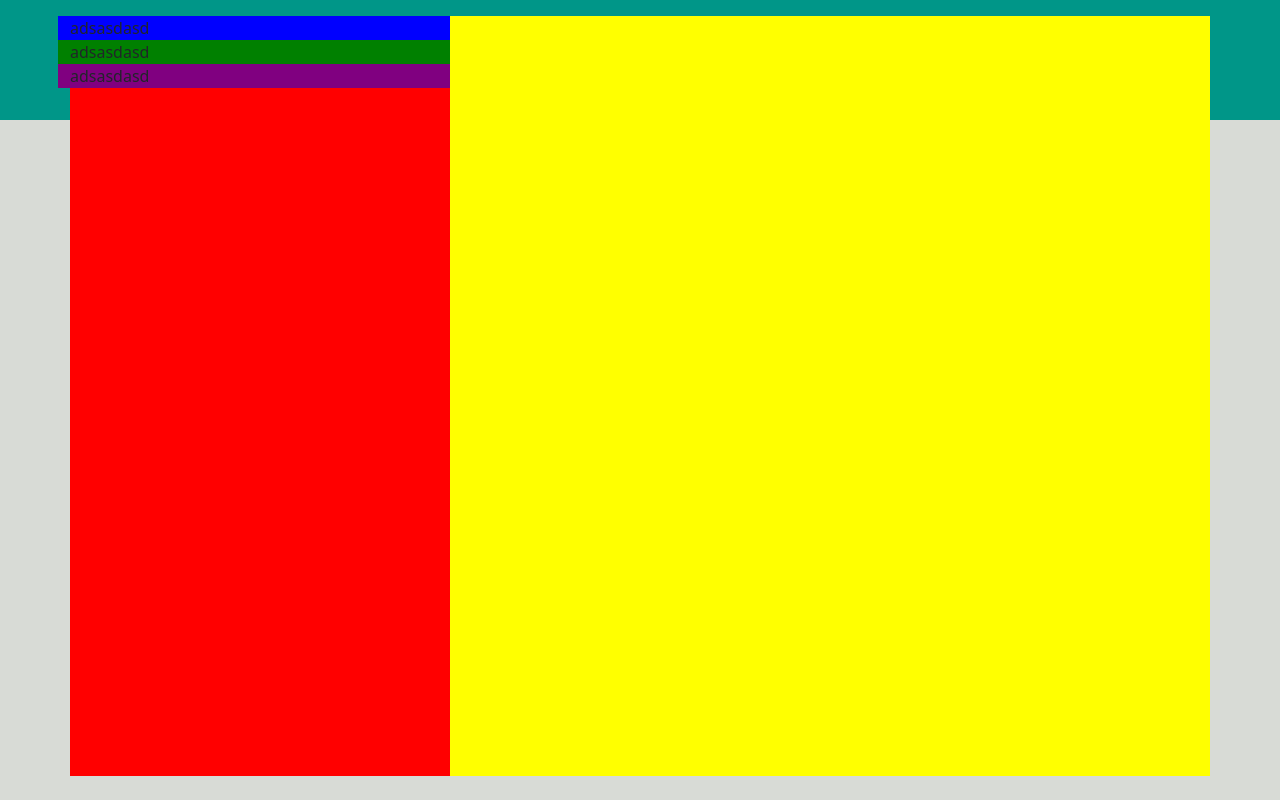
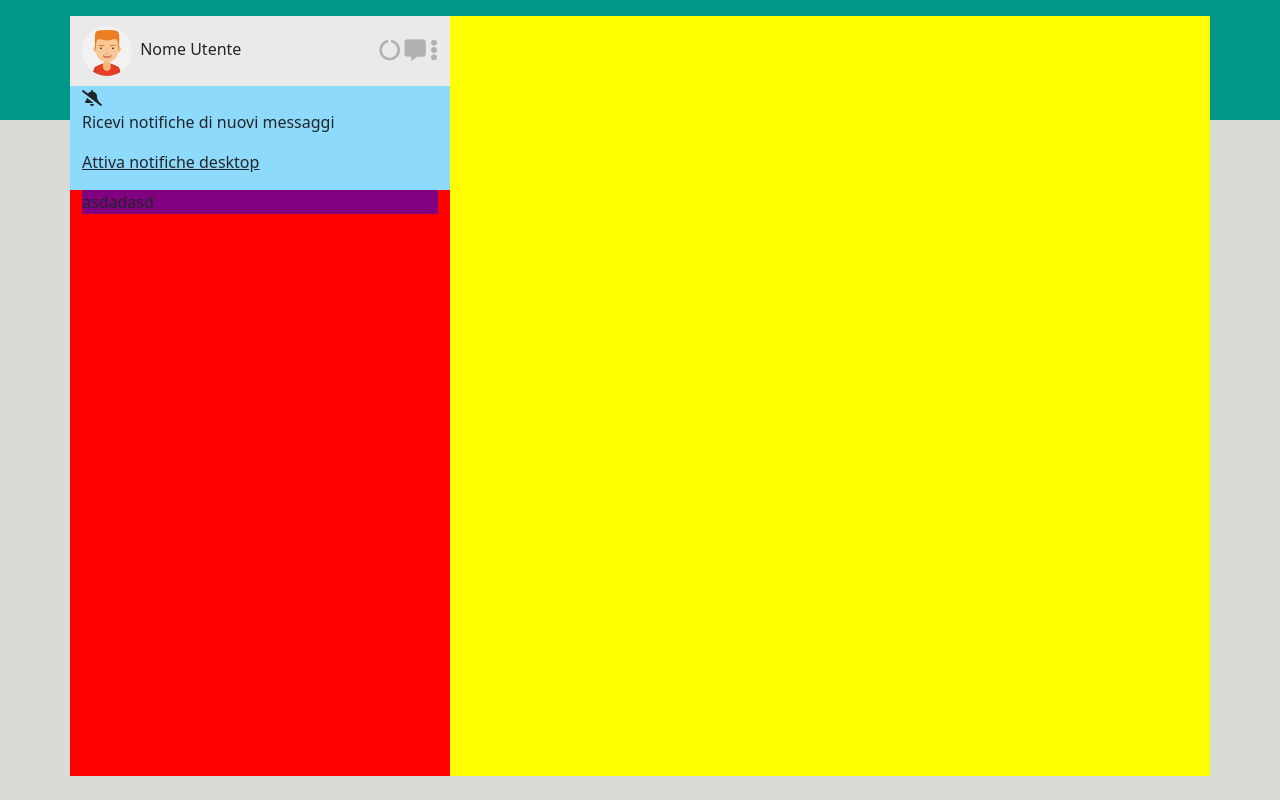
Before and after one commit to AngeloLista/vue-boolzapp, a plain HTML site: page index.html in a window 1280 px wide. Drawn offline with nearby package versions, Linux system fonts and the light colour scheme.

Commit message:
added User Info structure & content

```diff
--- a/css/style.css
+++ b/css/style.css
@@ -23,18 +23,31 @@
 }
 
 /* Utilities */
-.h-100 {
-    height: 100px;
-}
-
 .purple {
     background-color: purple;
 }
 
-.blue {
-    background-color: blue;
+.light-gray {
+    background-color: #eaeaea;
+}
+
+.light-blue {
+    background-color: #8edafc;
 }
 
 .green {
     background-color: green;
 }
+
+.icon-gray {
+    color: #b1b1b1;
+}
+
+.avatar-img {
+    border-radius: 50%;
+    height: 50px;
+}
+
+.height-70 {
+    height: 70px;
+}
--- a/index.html
+++ b/index.html
@@ -21,22 +21,40 @@
                 <div class="row">
 
                     <!-- Menu and Chat Selector -->
-                    <div class="col-4 red p-0">
+                    <div class="col-4 red">
 
                         <!-- User Profile & Menu -->
                         <div class="row">
-                            <div class="col h-100 blue">adsasdasd</div>
+                            <div class="col light-gray d-flex align-items-center justify-content-between height-70">
+
+                                <!-- User Info -->
+                                <div class="user-info">
+                                    <img src="img/avatar_1.jpg" class="img-fluid avatar-img" alt="User Avatar">
+                                    <p class="d-inline-block my-0 mx-1">Nome Utente</p>
+                                </div>
+
+                                <!-- Menu Options -->
+                                <div class="options icon-gray">
+                                    <span id=""><i class="fas fa-lg fa-circle-notch"></i></span>
+                                    <span id=""><i class="fas fa-lg fa-comment-alt"></i></span>
+                                    <span id=""><i class="fas fa-lg fa-ellipsis-v"></i></span>
+                                </div>
+                            </div>
                         </div>
 
                         <!-- Notifications Alert -->
                         <div class="row">
-
-                            <div class="col h-100 green">adsasdasd</div>
+                            <div class="col light-blue">
+                                <span id=""><i class="fas fa-bell-slash"></i></span>
+                                <p>Ricevi notifiche di nuovi messaggi</p>
+                                <p role="button" class="text-decoration-underline">Attiva notifiche desktop</p>
+                            </div>
                         </div>
 
                         <!-- Chat Selector -->
                         <div class="row">
-                            <div class="col h-100 purple">adsasdasd</div>
+                            <div class="col"><div class="h-100 purple">asdadasd</div>
+                        </div>
                         </div>
                     </div>
 
```
